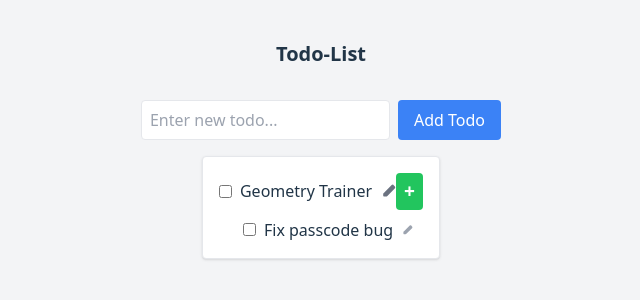
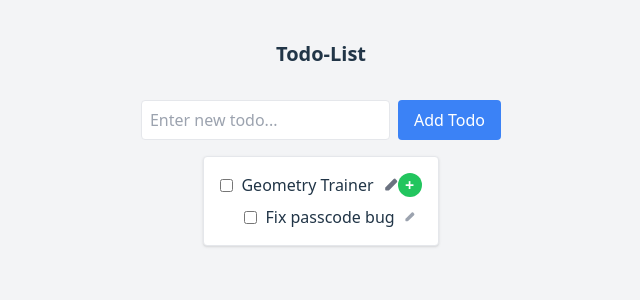
Before and after one commit to mrdeangray/todo-list, a React (Vite) app: page / in a window 1280 px wide. Shown: the top 300 px of the page, without its empty margins (319-959 px from the left). Built offline with nearby package versions, Linux system fonts and the light colour scheme.

Commit message:
smaller circler

```diff
--- a/src/components/Todo.jsx
+++ b/src/components/Todo.jsx
@@ -111,11 +111,11 @@ const Todo = ({ todo, onAddSubTodo, onToggleTodo, onToggleSubTodo, subTodoInputs
         <div className="flex">
           {!showSubInput ? (
             <button
-              className="bg-green-500 text-white px-2 py-1 rounded flex items-center justify-center"
+              className="bg-green-500 text-white rounded-full flex items-center justify-center w-6 h-6"
               onClick={() => setShowSubInput(true)}
               aria-label="Show Sub-Todo Input"
             >
-              <span style={{fontSize: '1.2em', fontWeight: 'bold'}}>+</span>
+              <span style={{fontSize: '1em', fontWeight: 'bold', lineHeight: '1'}}>+</span>
             </button>
           ) : (
             <>
@@ -127,11 +127,11 @@ const Todo = ({ todo, onAddSubTodo, onToggleTodo, onToggleSubTodo, subTodoInputs
                 onChange={handleInputChange}
               />
               <button
-                className="bg-green-500 text-white px-2 py-1 rounded flex items-center justify-center"
+                className="bg-green-500 text-white rounded-full flex items-center justify-center w-6 h-6"
                 onClick={handleAddSubTodo}
                 aria-label="Add Sub-Todo"
               >
-                <span style={{fontSize: '1.2em', fontWeight: 'bold'}}>+</span>
+                <span style={{fontSize: '1em', fontWeight: 'bold', lineHeight: '1'}}>+</span>
               </button>
             </>
           )}
```
